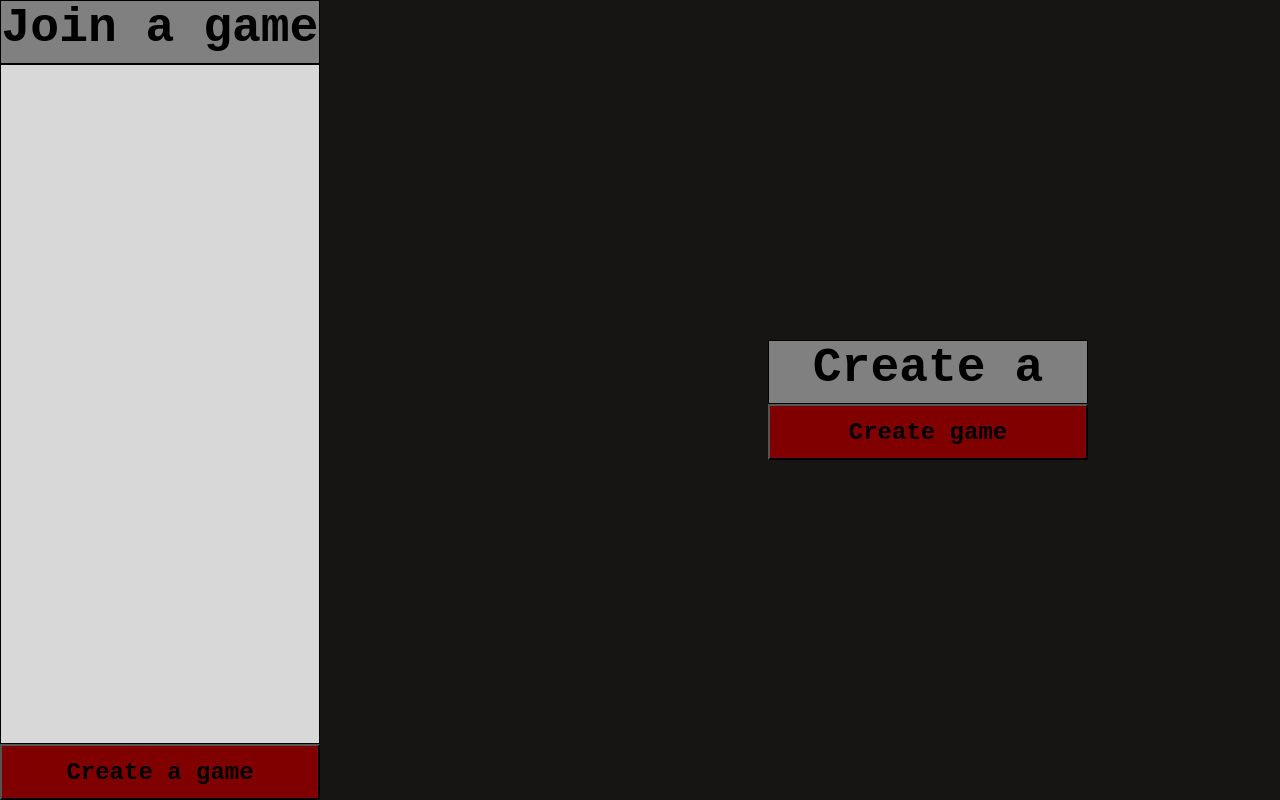
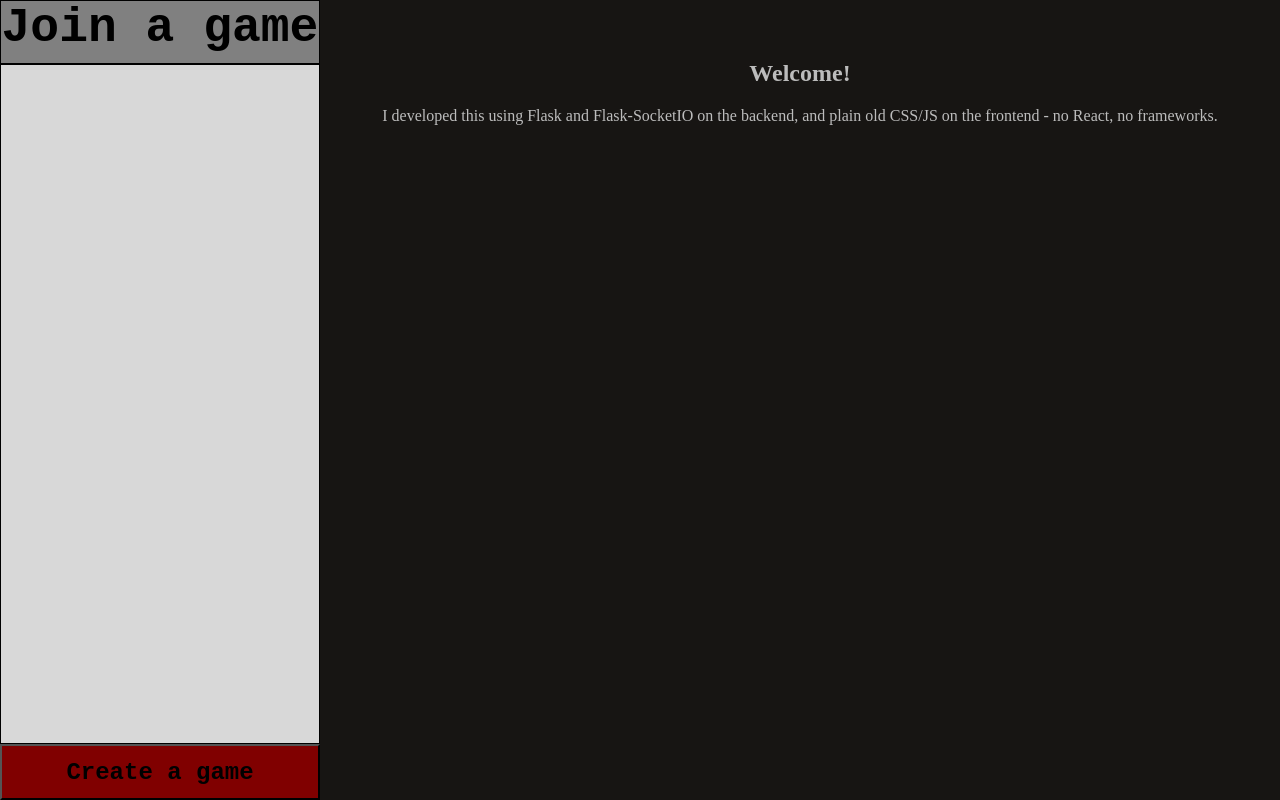
Before and after one commit to Diamondshatter2/hidden-cannon, a Flask app: page / in a window 1280 px wide. Run offline with Flask 3, Linux system fonts and the light colour scheme; some libraries are stand-ins or nearby versions.

Commit message:
added info text to lobby

```diff
--- a/static/javascript/lobby.js
+++ b/static/javascript/lobby.js
@@ -1,12 +1,9 @@
 const socket = io.connect();
 
+
 document.addEventListener('DOMContentLoaded', () => {
-    const name = document.getElementById('game_name');
-
-    document.getElementById('new_game_form').addEventListener('submit', event => {
-        event.preventDefault();
-        socket.emit('new game', name.value);
-        name.value = '';
+    document.getElementById('new_game_button').addEventListener('click', () => {
+        // menu pops up
     });
 });
 
--- a/static/stylesheets/chat.css
+++ b/static/stylesheets/chat.css
@@ -1,4 +1,3 @@
-
 #chat_header {
     width: 100%;
     text-align: center;
--- a/static/stylesheets/lobby.css
+++ b/static/stylesheets/lobby.css
@@ -1,6 +1,5 @@
 body {
     display: flex;
-    justify-content: space-between;
     background-color: rgb(23, 21, 19);
     margin: 0;
 }
@@ -94,3 +93,10 @@ body {
     box-sizing: border-box;
     text-align: center;
 }
+
+#info {
+    flex-grow: 1;
+    padding: 5vh;
+    color: rgb(188, 188, 188);
+    text-align: center;
+}
--- a/templates/lobby.html
+++ b/templates/lobby.html
@@ -21,15 +21,10 @@
             </div>
             <button id="new_game_button">Create a game</button>
         </div>
-        <div id="new_game_container">
-            <div class="header">Create a game</div>
-            <button id="new_game_button">Create game</button>
-            <!--
-            <form id="new_game_form">
-                <input id="game_name" autocomplete="off" placeholder="Name (eg 'My Game')"></input>
-                <button id="new_game_button">Create game</button>
-            </form>
-            -->
+        <div id="info">
+            <h2>Welcome!</h2>
+            I developed this using Flask and Flask-SocketIO on the backend,
+            and plain old CSS/JS on the frontend - no React, no frameworks.
         </div>
     </body>
 </html>
```
